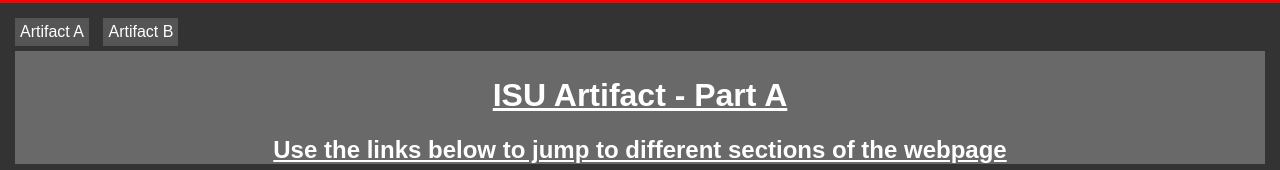
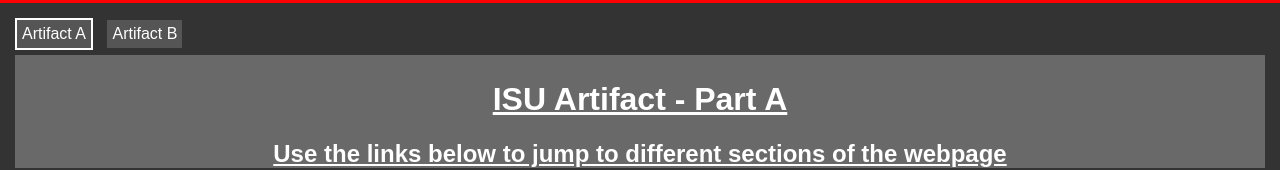
Before and after one commit to Kctruenorth/ISU-Artifact-A, a plain HTML site: page index.html in a window 1280 px wide. Shown: the top 170 px of the page. Drawn offline with Linux system fonts and the light colour scheme.

Commit message:
Update index.html

```diff
--- a/index.html
+++ b/index.html
@@ -79,7 +79,20 @@
         top:920px;
         left:900px;
       }
-    .link-button {
+    #link-button {
+            padding: 5px;
+            font-size: 16px;
+            border: 2px solid white;
+            cursor: pointer;
+            color: white;
+            background-color: #555;
+            text-decoration: none; /* Remove underline */
+            display: inline-block; /* Make it inline-block to adjust width */
+            margin-right: 10px; /* Add some margin between buttons */
+            margin-bottom: 5px;
+        }
+
+        #link-button-B {
             padding: 5px;
             font-size: 16px;
             border: none;
@@ -96,8 +109,8 @@
 <body>
  <div id="container" style="border-top: 3px solid red; ">
     <header>
-        <a href="https://kctruenorth.github.io/ISU-Artifact-A/" class="link-button">Artifact A</a>
-    <a href="https://kctruenorth.github.io/ISU-Artifact-B/" class="link-button">Artifact B</a>
+        <a href="https://kctruenorth.github.io/ISU-Artifact-A/" id="link-button">Artifact A</a>
+    <a href="https://kctruenorth.github.io/ISU-Artifact-B/" id="link-button-B">Artifact B</a>
       <div id="Front">
         <h1 id ="Title">ISU Artifact - Part A</h1>
         <h2 id=Intro>Use the links below to jump to different sections of the webpage</h2>
```
